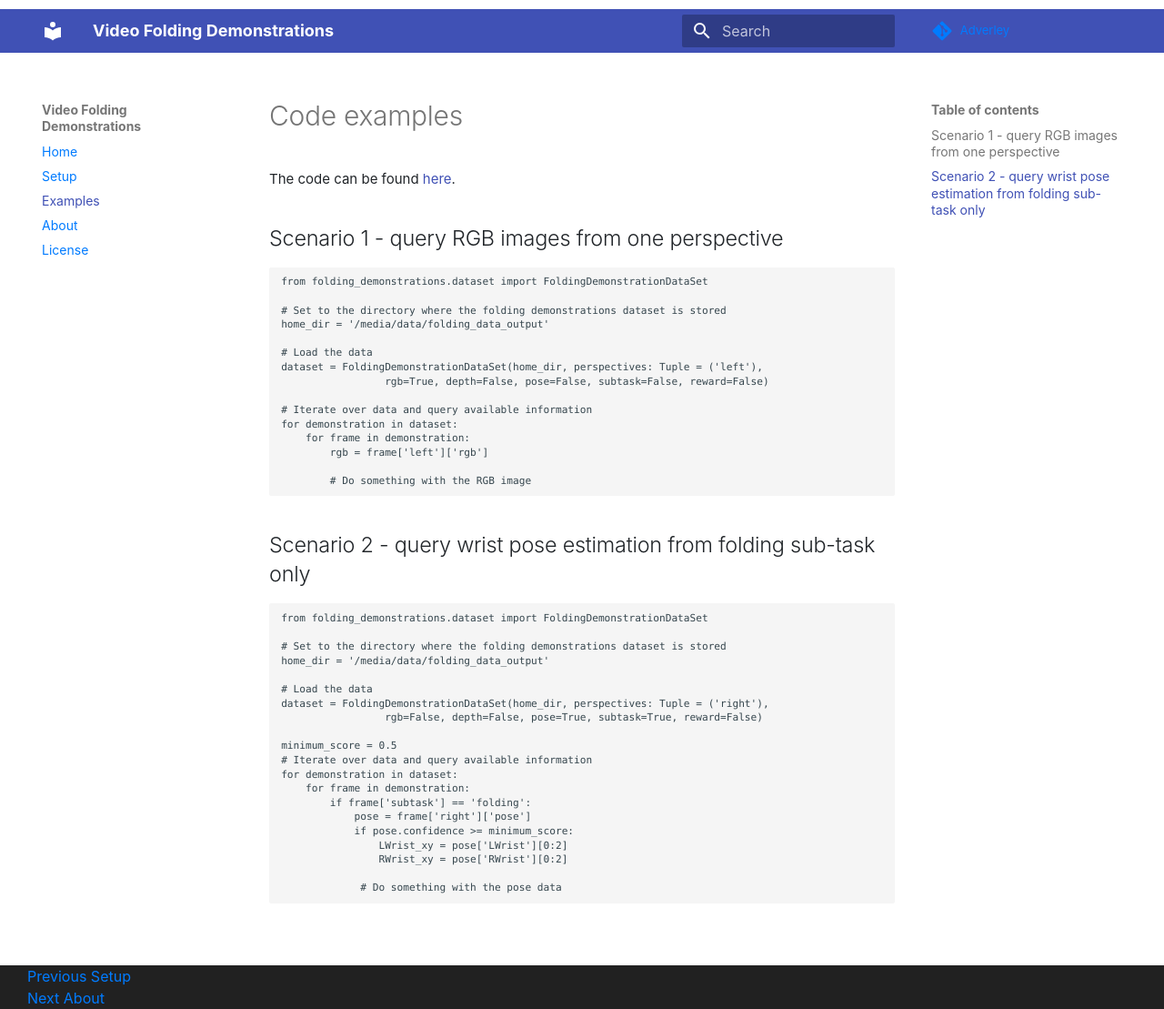
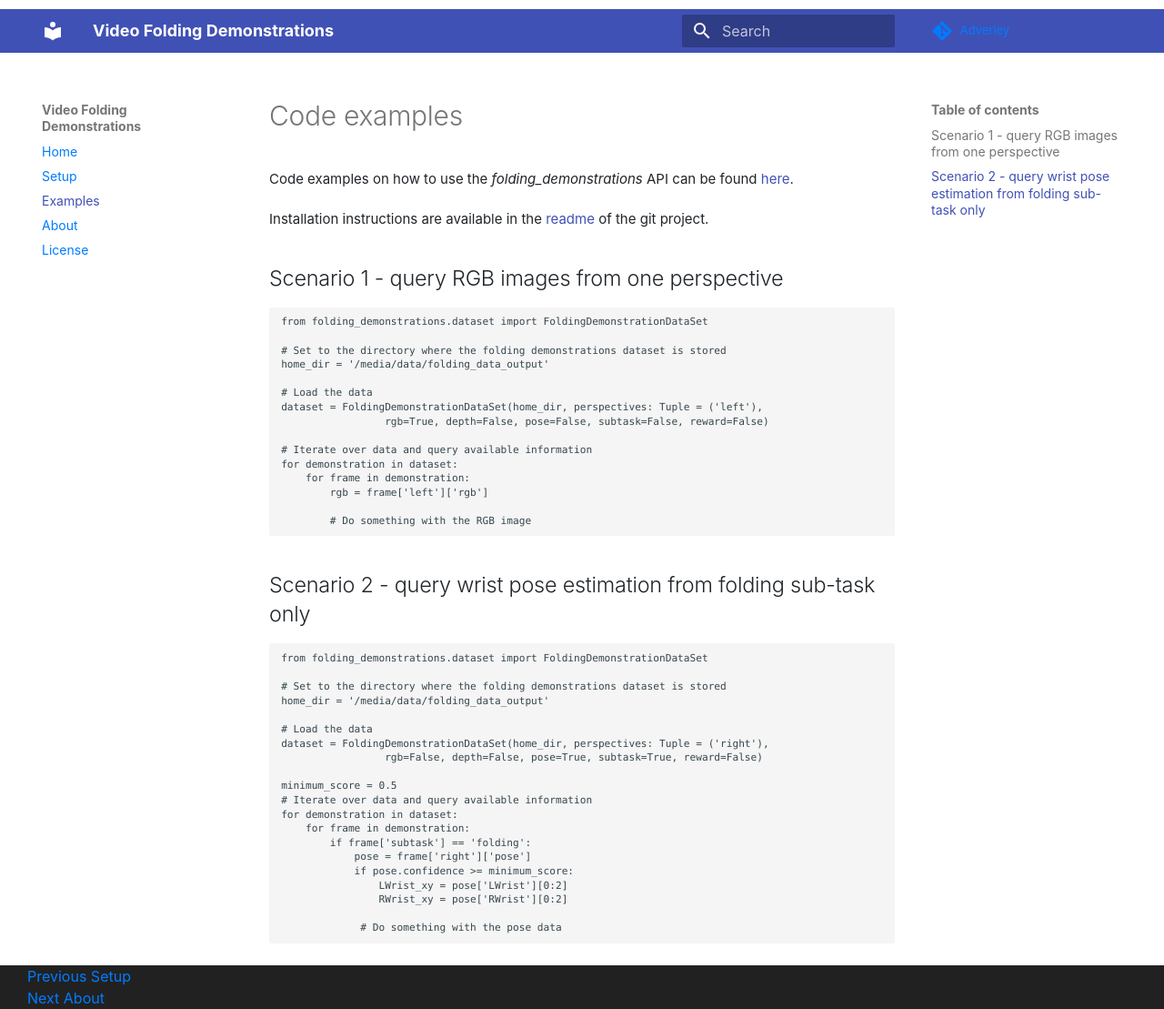
Before and after one commit to adverley/folding-demonstrations, an MkDocs documentation site: the page built from docs/examples.md, in a window 1280 px wide and 1109 px high. Shown: the whole window at 91% size. Built offline with MkDocs 1.6.1 and Material for MkDocs 9.7.7, drawn with Linux system fonts in a browser that asks for light colours.

Commit message:
update docs

````diff
--- a/docs/examples.md
+++ b/docs/examples.md
@@ -1,7 +1,8 @@
 # Code examples
 
-The code can be found [here](https://github.com/adverley/folding-demonstrations/tree/master/folding_demonstrations/examples).
+Code examples on how to use the _folding_demonstrations_ API can be found [here](https://github.com/adverley/folding-demonstrations/tree/master/folding_demonstrations/examples).
 
+Installation instructions are available in the [readme](https://github.com/adverley/folding-demonstrations) of the git project.
 ## Scenario 1 - query RGB images from one perspective
 ```
 from folding_demonstrations.dataset import FoldingDemonstrationDataSet
````
Also changed, not shown: README.md (+6 -1 lines), docs/index.md (+2 -1 lines).
